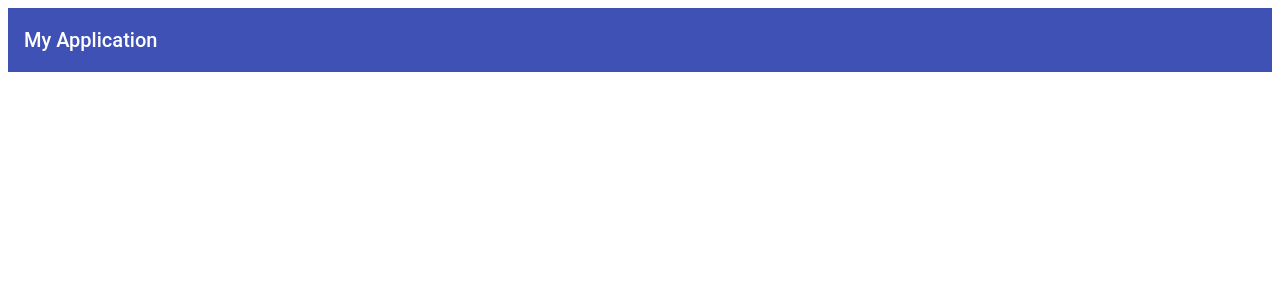
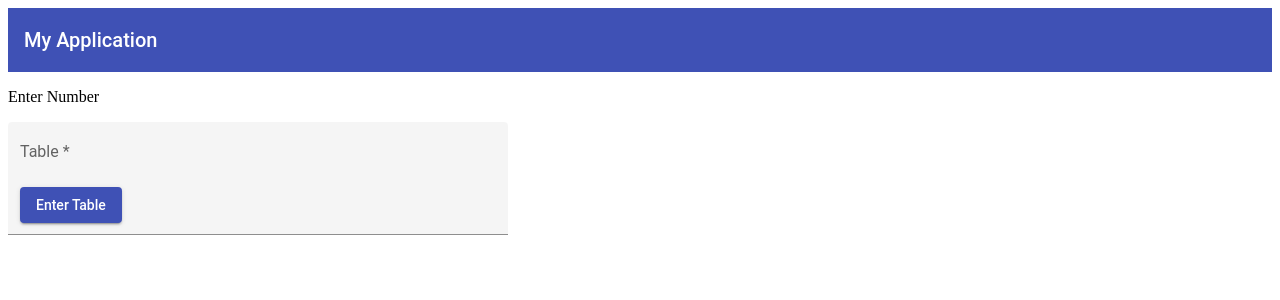
Before and after one commit to Tamersa36/blink, an Angular app: page /table in a window 1280 px wide. Before the commit this address led to /. Shown: the top 300 px of the page. Built offline with nearby package versions, Linux system fonts and the light colour scheme.

Commit message:
table entrance page - share data service

```diff
--- a/src/app/dashboard/dashboard/dashboard.component.html
+++ b/src/app/dashboard/dashboard/dashboard.component.html
@@ -1,2 +1,4 @@
-<p>dashboard works!</p>
-{{orders}}
+<p>Table id:</p>
+{{order.tableId}}
+<p>Order: </p>
+{{order.content}}
--- a/src/app/dashboard/dashboard/dashboard.component.ts
+++ b/src/app/dashboard/dashboard/dashboard.component.ts
@@ -2,7 +2,6 @@ import { Component, OnInit } from '@angular/core';
 import { PostService } from "src/app/services/post.service";
 import { Order } from 'src/app/models/Order';
 import { Subscription } from "rxjs";
-
 @Component({
   selector: 'app-dashboard',
   templateUrl: './dashboard.component.html',
@@ -16,15 +15,16 @@ export class DashboardComponent implements OnInit {
   constructor(private postService: PostService) { }
 
   ngOnInit(): void {
-    // let interval = setInterval(() => {
+    let interval = setInterval(() => {
     this.postService.getOrder()
     this.ordersSub = this.postService.getOrdUpdateListener()
-    .subscribe((order)=>{
-      console.log("fetched from dashboard order: ", order)
+    .subscribe((request)=>{
+      // this.raw(this.obj)
+      this.raw(request)
       // this.order = order;
       // console.log("fetched from dashboard this order: ", this.order)
       });
-    // }, 5000)
+    }, 5000)
   //   let interval = setInterval(() => {
   //     this.postService.getOrders
   // }, 2000)
@@ -33,4 +33,20 @@ export class DashboardComponent implements OnInit {
     this.ordersSub.unsubscribe();
   }
 
+  raw(req: any){
+    this.order = req.order
+    // console.log("fetched from dashboard order: ", req.order.content)
+  }
+
+  obj = {
+    "message": "Order fetched successfully!",
+    "order": {
+        "_id": "62e6e30a95fcd3ba8fa9c4c5",
+        "tableId": "1",
+        "content": "CallWaiter",
+        "status": "CREATED",
+        "__v": 0
+    }
 }
+
+}
--- a/src/app/posts/post-create/post-create.component.ts
+++ b/src/app/posts/post-create/post-create.component.ts
@@ -1,6 +1,7 @@
-import { Component} from "@angular/core";
+import { Component, OnInit} from "@angular/core";
 import { NgForm } from "@angular/forms";
 import { PostService } from "src/app/services/post.service";
+import { ShareDataService } from "src/app/services/share-data.service";
 
 @Component({
   selector: 'app-post-create',
@@ -8,14 +9,18 @@ import { PostService } from "src/app/services/post.service";
   styleUrls: ['./post-create.component.css']
 
 })
-export class PostCreateComponent{
+export class PostCreateComponent implements OnInit {
   enteredTitle = ''
   enteredContent = '';
 
-  tableId = "1";
+  tableId: string | any;
 
-  constructor(public postService: PostService){
+  constructor(public postService: PostService, private shareData: ShareDataService){
 
+  }
+  ngOnInit(): void {
+    this.tableId = this.shareData.get()
+    console.log('table id from order: ', this.tableId)
   }
   onAddPost(form: NgForm){
     if(form.invalid){
--- /dev/null
+++ b/src/app/services/share-data.service.ts
@@ -0,0 +1,23 @@
+import { Injectable } from '@angular/core';
+import { BehaviorSubject } from 'rxjs';
+
+@Injectable({
+  providedIn: 'root'
+})
+export class ShareDataService {
+  data: any = {};
+  private tokenSubject = new BehaviorSubject<any>('');
+    token$ = this.tokenSubject.asObservable();
+
+    get(): any {
+        return this.tokenSubject.value;
+    }
+
+    set(token: any): void {
+        this.tokenSubject.next(token);
+    }
+    clear(): any {
+      this.tokenSubject.closed;
+  }
+  constructor() { }
+}
--- /dev/null
+++ b/src/app/table/table-entrance/table-entrance.component.html
@@ -0,0 +1,16 @@
+<p>Enter Number</p>
+
+<form class="example-form">
+  <mat-form-field class="example-full-width" appearance="fill">
+    <mat-label>Table</mat-label>
+    <input type="text" matInput [formControl]="emailFormControl" placeholder="Ex. 1..">
+    <!-- <mat-error *ngIf="emailFormControl.hasError('email') && !emailFormControl.hasError('required')">
+      Please enter a valid email address
+    </mat-error>
+    <mat-error *ngIf="emailFormControl.hasError('required')">
+      Email is <strong>required</strong>
+    </mat-error> -->
+    <br><br>
+    <button (click)="onEnterTable()" mat-raised-button color="primary">Enter Table</button>
+  </mat-form-field>
+</form>
--- /dev/null
+++ b/src/app/table/table-entrance/table-entrance.component.scss
@@ -0,0 +1,9 @@
+.example-form {
+  min-width: 150px;
+  max-width: 500px;
+  width: 100%;
+}
+
+.example-full-width {
+  width: 100%;
+}
--- /dev/null
+++ b/src/app/table/table-entrance/table-entrance.component.ts
@@ -0,0 +1,26 @@
+import { Component, OnInit } from '@angular/core';
+import {FormControl, Validators} from '@angular/forms';
+import { ShareDataService } from 'src/app/services/share-data.service';
+import { Router } from '@angular/router';
+
+@Component({
+  selector: 'app-table-entrance',
+  templateUrl: './table-entrance.component.html',
+  styleUrls: ['./table-entrance.component.scss']
+})
+export class TableEntranceComponent implements OnInit {
+
+  constructor(private shareData: ShareDataService, private router: Router) { }
+
+  ngOnInit(): void {
+  }
+  emailFormControl = new FormControl('', [Validators.required]);
+
+  onEnterTable(){
+    let tableId = this.emailFormControl.value
+    this.shareData.set(tableId);
+    console.log(tableId);
+    this.router.navigateByUrl('');
+
+  }
+}
```
Also changed, not shown: src/app/app-routing.module.ts (+12 -2 lines), src/app/app.module.ts (+8 -6 lines), 1 other file (tests, documents, lock files or other folders).
